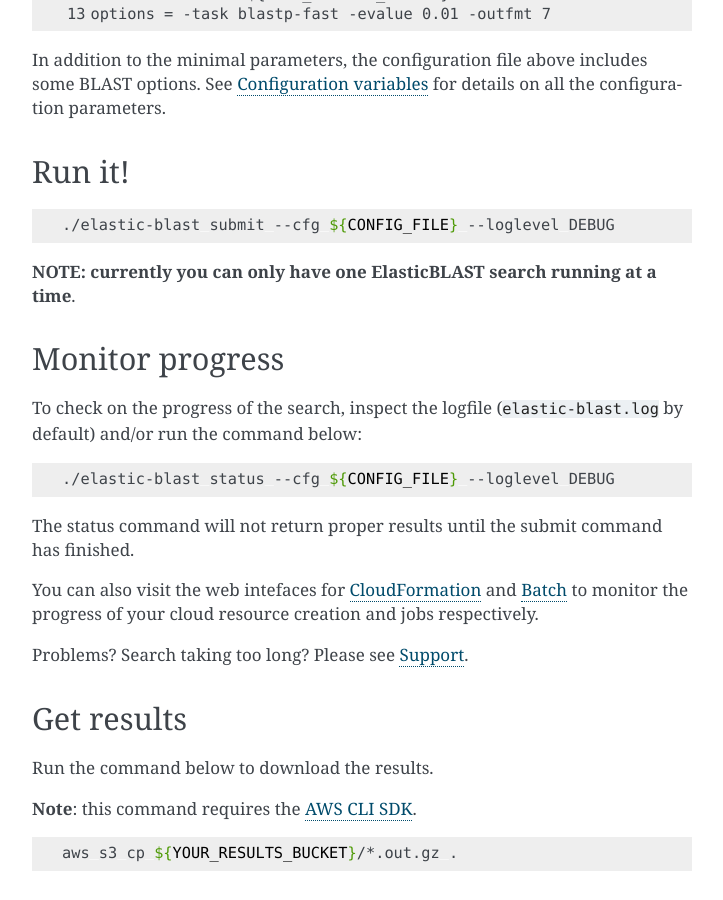
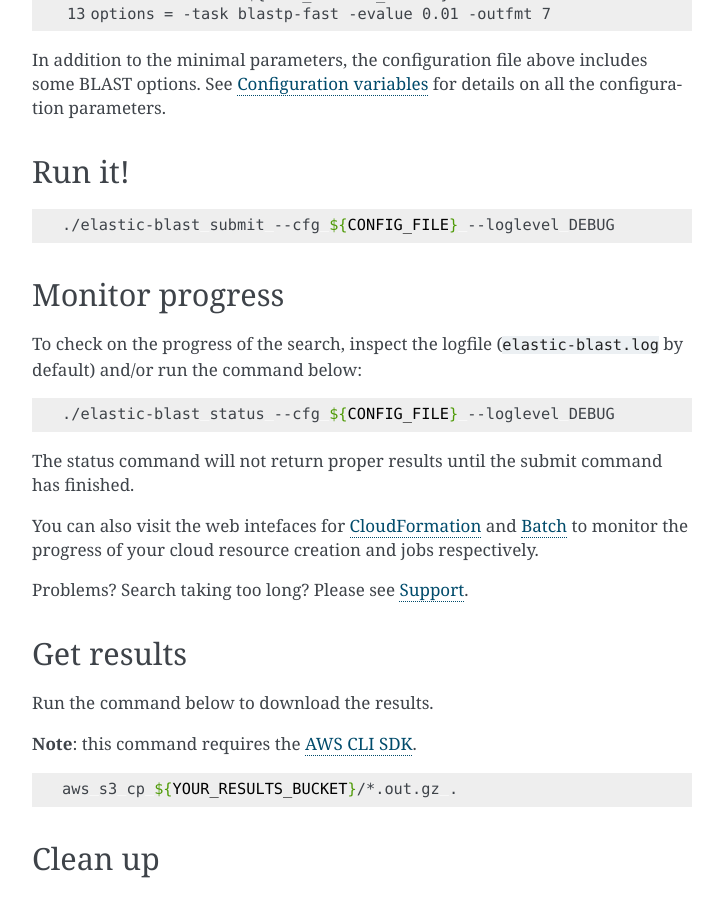
Before and after one commit to ncbi/elastic-blast-docs, a Sphinx documentation site: the page built from docs/source/quickstart-aws.rst, in a window 1280 px wide and 900 px high, scrolled down 2130 px. Shown: the whole window, without its empty margins (388-1111 px from the left). Built offline with Sphinx 7.4.7, drawn with Linux system fonts in a browser that asks for light colours.

Commit message:
Remove notice about 1 instance at a time in AWS

```diff
--- a/docs/source/quickstart-aws.rst
+++ b/docs/source/quickstart-aws.rst
@@ -108,9 +108,6 @@ Run it!
 
     ./elastic-blast submit --cfg ${CONFIG_FILE} --loglevel DEBUG
 
-**NOTE: currently you can only have one ElasticBLAST search running at a time**.
-
-
 Monitor progress
 ----------------
 To check on the progress of the search, inspect the logfile
```
